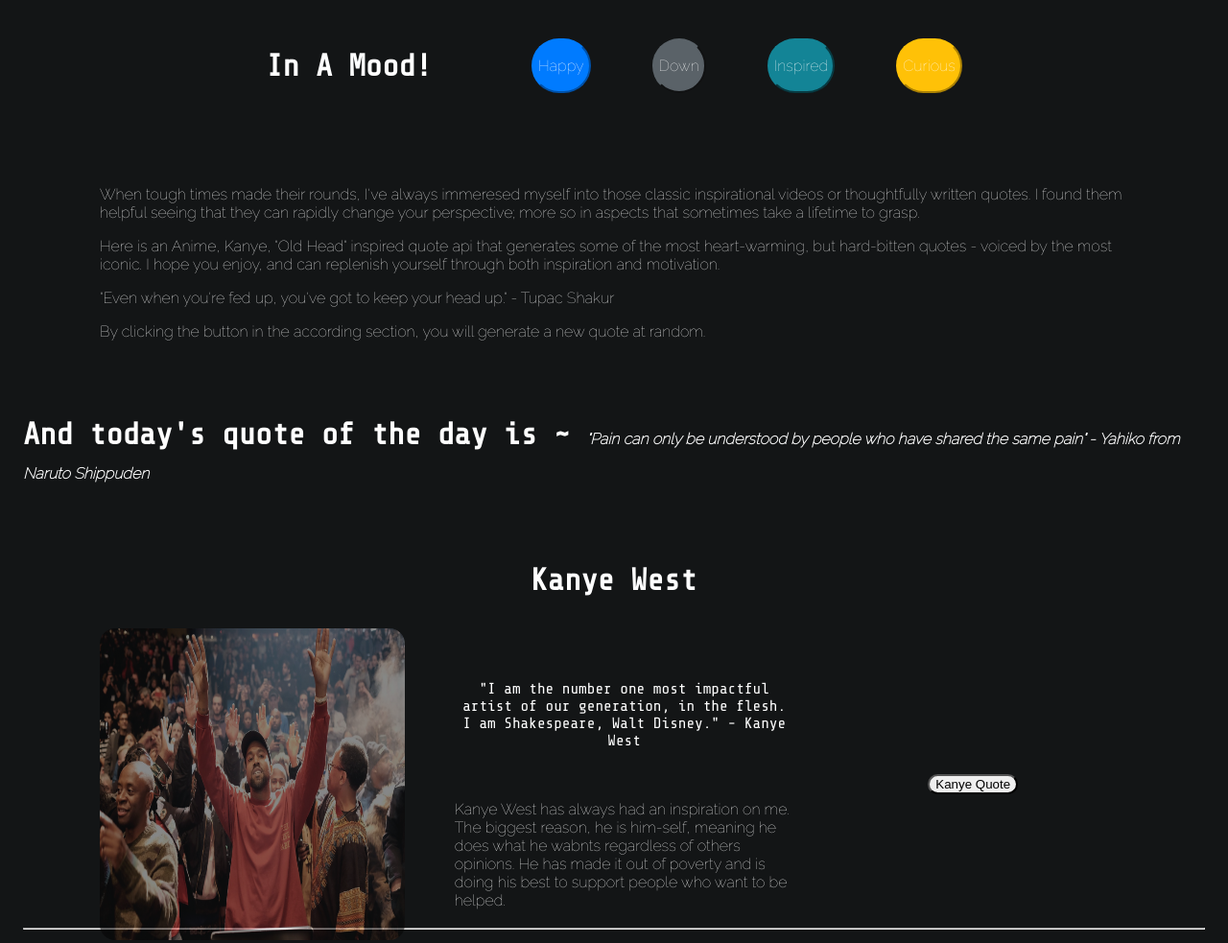
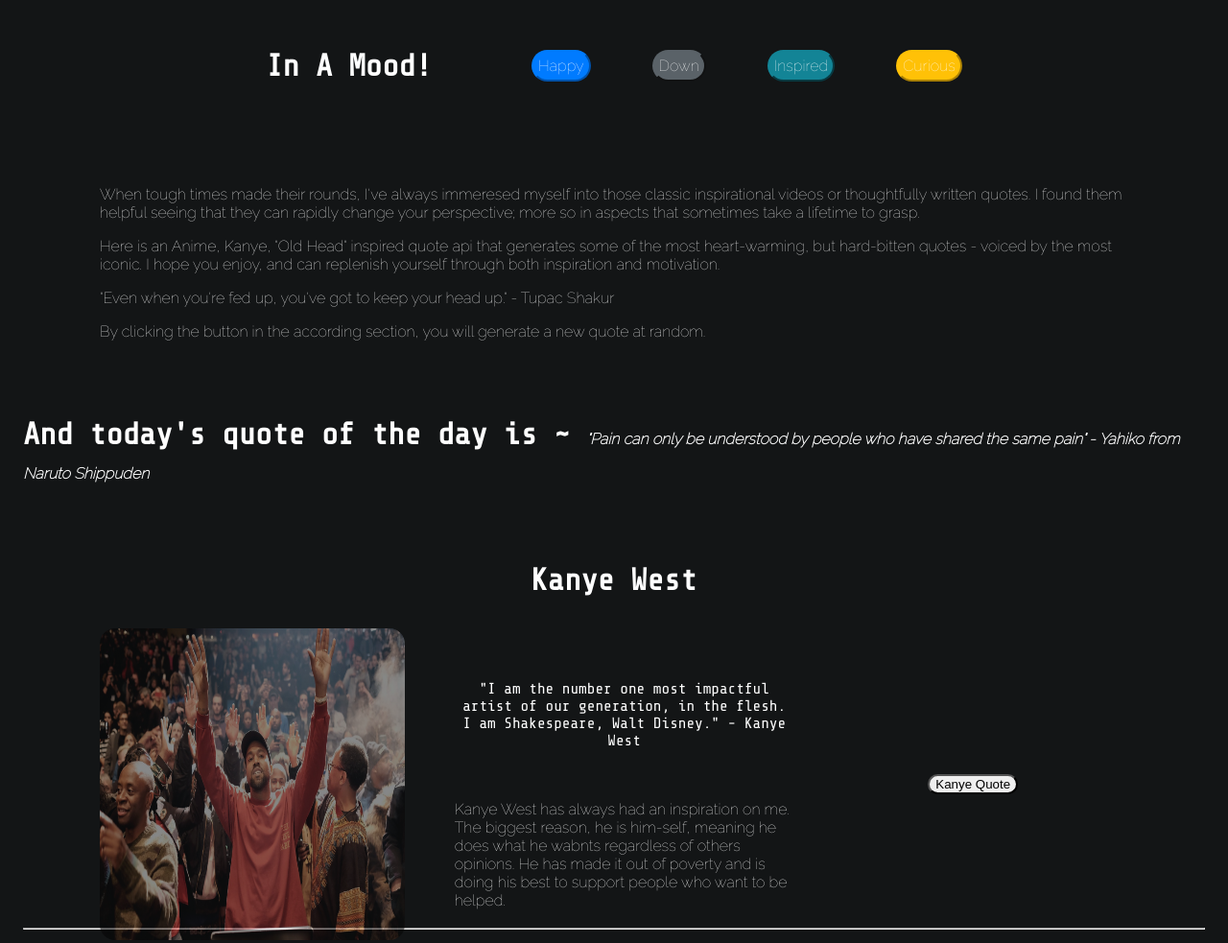
Before and after one commit to Orantes-J/Mood-Booster, a website built with Parcel: page index.html in a window 1280 px wide. Shown: the top 983 px of the page at 96% size. Built offline with nearby package versions, Linux system fonts and the light colour scheme.

Commit message:
changes in ul align

```diff
--- a/src/css/main.css
+++ b/src/css/main.css
@@ -93,7 +93,7 @@
         padding: 5px;
     }
     .mid-font{
-        height: 100%;
+        height: 60%;
         font-size: initial;
     }
     .bnedur{
@@ -186,6 +186,7 @@
 }
 .header ul{
     display: flex;
+    align-items: center;
 }
 .header li{
     margin-left: 4pc;
```
